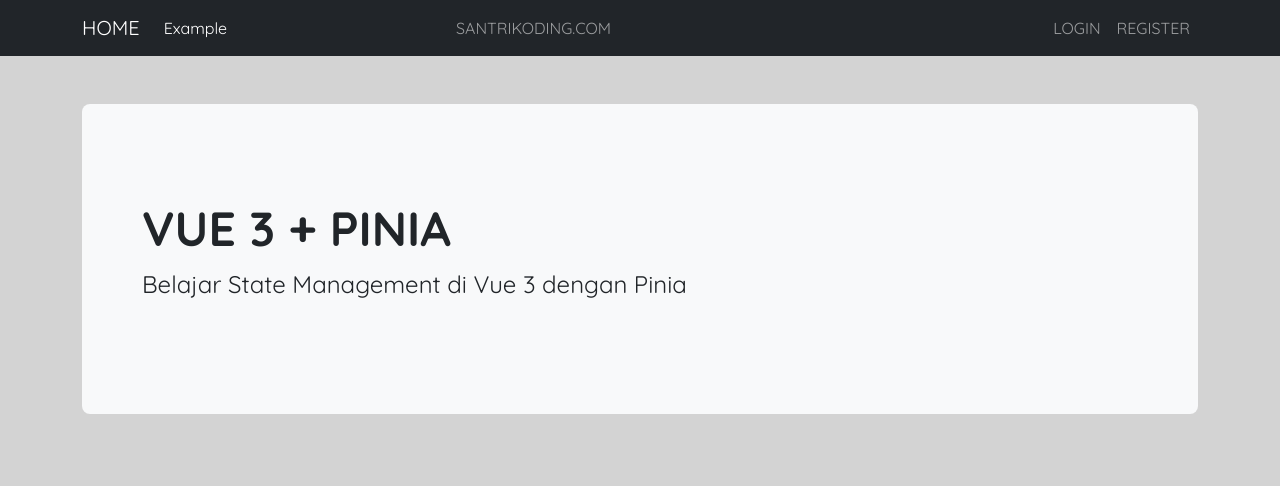
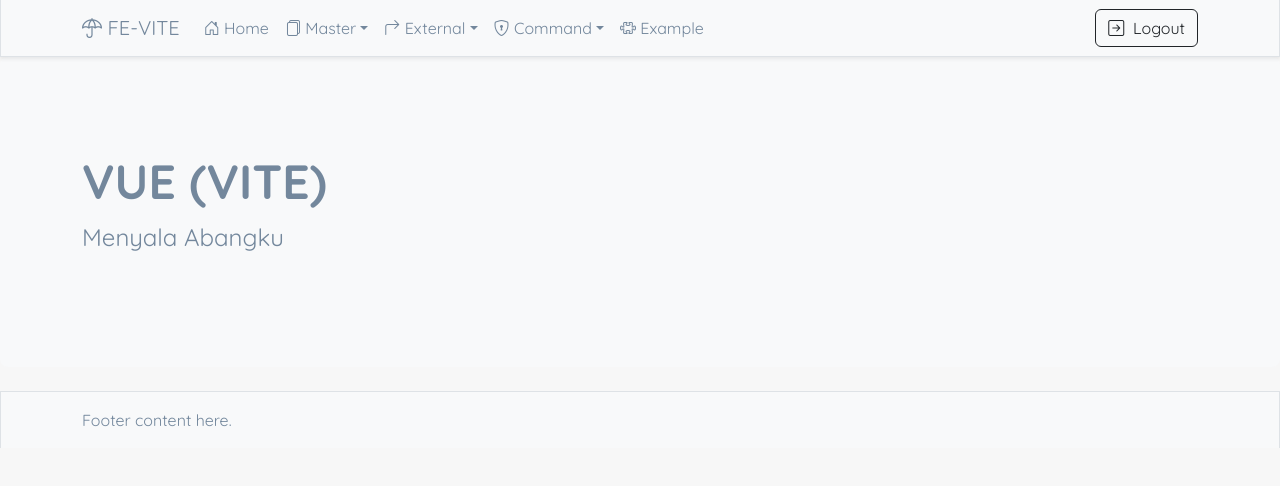
Before and after one commit to myulfi/fe-vite-vue, a Vue app: page / in a window 1280 px wide. Shown: the top 486 px of the page. Built offline with nearby package versions, Linux system fonts and the light colour scheme.

Commit message:
Add Navbar.vue

```diff
--- a/index.html
+++ b/index.html
@@ -13,7 +13,10 @@
   <link href="https://cdn.jsdelivr.net/npm/bootstrap-icons@1.11.0/font/bootstrap-icons.css" rel="stylesheet">
   <style>
     body {
-      background-color: lightgray;
+      background-color: #F7F7F7;
+      --bs-body-color: #73879C;
+      --bs-emphasis-color-rgb: #73879C;
+      --bs-secondary-color: #73879C;
       font-family: 'Quicksand', sans-serif
     }
   </style>
--- a/src/App.vue
+++ b/src/App.vue
@@ -1,50 +1,153 @@
+<script setup>
+import Navbar from './components/container/Navbar.vue';
+import Footer from './components/container/Footer.vue';
+
+const menuArray = [
+  {
+    "sequence": 1,
+    "color": "00aa00",
+    "name": "Home",
+    "icon": "bi-house-door",
+    "path": "/home"
+  },
+  {
+    "sequence": 10,
+    "color": "D43F3A",
+    "name": "Master",
+    "icon": "bi-files",
+    "children": [
+      {
+        "sequence": 1,
+        "color": "null",
+        "name": "Zone",
+        "icon": "bi-pin-map",
+        "path": "/master/zone"
+      }
+    ]
+  },
+  {
+    "sequence": 25,
+    "color": "08b5fb",
+    "name": "External",
+    "icon": "bi-arrow-90deg-right",
+    "children": [
+      {
+        "sequence": 1,
+        "color": "E7E7E7",
+        "name": "Server",
+        "icon": "bi-hdd-rack",
+        "path": "/external-data/server"
+      },
+      {
+        "sequence": 2,
+        "color": "E7E7E7",
+        "name": "Database",
+        "icon": "bi-database",
+        "path": "/external-data/database"
+      },
+      {
+        "sequence": 3,
+        "color": "E7E7E7",
+        "name": "API",
+        "icon": "bi-plugin",
+        "path": "/external-data/api"
+      }
+    ]
+  },
+  {
+    "sequence": 30,
+    "color": "ffc40d",
+    "name": "Command",
+    "icon": "bi-shield-lock",
+    "children": [
+      {
+        "sequence": 1,
+        "color": "E7E7E7",
+        "name": "Monitoring",
+        "icon": "bi-laptop",
+        "path": "/command/monitoring"
+      },
+      {
+        "sequence": 2,
+        "color": "E7E7E7",
+        "children": [
+          {
+            "sequence": 1,
+            "color": "E7E7E7",
+            "name": "Menu",
+            "icon": "bi-diagram-3",
+            "path": "/command/menu"
+          },
+          {
+            "sequence": 2,
+            "color": "E7E7E7",
+            "name": "Role",
+            "icon": "bi-file-ruled",
+            "path": "/command/role"
+          },
+          {
+            "sequence": 3,
+            "color": "E7E7E7",
+            "name": "User",
+            "icon": "bi-person",
+            "path": "/command/user"
+          }
+        ],
+        "name": "Access",
+        "icon": "bi-lock",
+        "path": "/command/access"
+      },
+      {
+        "sequence": 3,
+        "color": "E7E7E7",
+        "name": "Configuration",
+        "icon": "bi-gear",
+        "children": [
+          {
+            "sequence": 1,
+            "color": "E7E7E7",
+            "name": "Properties",
+            "icon": "bi-file-text",
+            "path": "/command/properties"
+          },
+          {
+            "sequence": 2,
+            "color": "null",
+            "name": "Language",
+            "icon": "bi-translate",
+            "path": "/command/language"
+          },
+          {
+            "sequence": 3,
+            "color": "null",
+            "name": "Procedure",
+            "icon": "bi-arrow-right",
+            "path": "/command/procedure"
+          },
+          {
+            "sequence": 4,
+            "color": "E7E7E7",
+            "name": "Email Scheduler",
+            "icon": "bi-envelope",
+            "path": "/command/email-scheduler"
+          }
+        ]
+      }
+    ],
+  },
+  {
+    "sequence": 99,
+    "color": "E7E7E7",
+    "name": "Example",
+    "icon": "bi-puzzle",
+    "path": "/test/example-template"
+  }
+];
+</script>
 <template>
   <div>
-    <nav class="navbar navbar-expand-lg bg-dark" data-bs-theme="dark">
-      <div class="container">
-        <router-link :to="{ name: 'home' }" class="navbar-brand">HOME</router-link>
-        <button
-          class="navbar-toggler"
-          type="button"
-          data-bs-toggle="collapse"
-          data-bs-target="#navbarSupportedContent"
-          aria-controls="navbarSupportedContent"
-          aria-expanded="false"
-          aria-label="Toggle navigation"
-        >
-          <span class="navbar-toggler-icon"></span>
-        </button>
-        <div class="collapse navbar-collapse" id="navbarSupportedContent">
-          <ul class="navbar-nav me-auto mb-2 mb-lg-0">
-            <li class="nav-item">
-              <router-link :to="{ name: 'example-template' }" class="nav-link active" aria-current="page">Example</router-link
-              >
-            </li>
-          </ul>
-          <ul class="navbar-nav me-auto mb-2 mb-lg-0" role="search">
-            <a
-              href="https://santrikoding.com"
-              target="_blank"
-              class="nav-link"
-              >SANTRIKODING.COM</a
-            >
-          </ul>
-          <ul class="navbar-nav ms-auto mb-2 mb-lg-0">
-            <li class="nav-item">
-              <router-link :to="{ name: 'login' }" class="nav-link" aria-current="page">LOGIN</router-link>
-            </li>
-            <li class="nav-item">
-              <router-link :to="{ name: 'register' }" class="nav-link" aria-current="page">REGISTER</router-link>
-            </li>
-          </ul>
-        </div>
-      </div>
-    </nav>
-
-    <!--- render router view -->
-    <div class="container mt-5">
-      <router-view></router-view>
-    </div>
-
+    <Navbar :data="menuArray" />
+    <router-view></router-view>
+    <Footer></Footer>
   </div>
 </template>
--- a/src/components/Table.vue
+++ b/src/components/Table.vue
@@ -119,10 +119,8 @@ const paginationButton = (currentPage, pageAmount, limitButton) => {
                         data-bs-toggle="dropdown">
                         <span :class="bulkOptionLoadingFlag ? 'spinner-border spinner-border-sm mx-2' : null"
                             role="status" aria-hidden="true"></span>
-                        <span class="bi-stack">
-                            &nbsp;{{ checkBoxArray?.length > 0 ? '(' + checkBoxArray?.length + ') ' : null }}
-                            Bulk Option
-                        </span>
+                        <span class="bi-stack">&nbsp;{{ checkBoxArray?.length > 0 ? '(' + checkBoxArray?.length + ')' :
+                            null }}Bulk Option</span>
                     </button>
                     <div class="dropdown-menu">
                         <Dropdown v-for="(bulkOption, index) in bulkOptionArray" :key="index" :label="bulkOption.label"
@@ -132,15 +130,13 @@ const paginationButton = (currentPage, pageAmount, limitButton) => {
             </div>
         </div>
         <div class="clearfix">
-            <div class="float-sm-start mb-2">
-                Show&nbsp;
-                <select class="p-1" v-model="sizePage" @change="onPageChange(1, $event.target.value, search)">
+            <div class="float-sm-start mb-2">Show&nbsp;<select class="p-1" v-model="sizePage"
+                    @change="onPageChange(1, $event.target.value, search)">
                     <option v-for="(length, index) in lengthArray" :key="index" :value="length">{{ length }}</option>
-                </select>
-                &nbsp;entires
+                </select>&nbsp;entires
             </div>
             <div class="float-sm-end d-grid d-sm-flex mb-2">
-                <input type="text" autoFocus v-model="search" placeholder="Search" class="form-control form-control-sm"
+                <input autoFocus type="text" v-model="search" placeholder="Search" class="form-control form-control-sm"
                     @keydown.enter="onPageChange(1, sizePage, search)" />
             </div>
         </div>
--- /dev/null
+++ b/src/components/container/Footer.vue
@@ -0,0 +1,7 @@
+<template>
+    <footer class="footer mt-auto py-3 bg-light border border-bottom-0">
+        <div class="container">
+            <span class="text-muted">Footer content here.</span>
+        </div>
+    </footer>
+</template>
--- /dev/null
+++ b/src/components/container/Navbar.vue
@@ -0,0 +1,48 @@
+<script setup>
+import NavbarLink from './NavbarLink.vue';
+
+const props = defineProps({
+    data: { type: Array, required: false, default: [] }
+})
+</script>
+
+<template>
+    <nav class="navbar navbar-expand-lg navbar-light bg-light shadow-sm border border-top-0">
+        <div class="container">
+            <router-link :to="{ path: '/' }" class="navbar-brand">
+                <span class="bi-umbrella">&nbsp;FE-VITE</span>
+            </router-link>
+            <button class="navbar-toggler" type="button" data-bs-toggle="collapse"
+                data-bs-target="#navbarSupportedContent" aria-controls="navbarSupportedContent" aria-expanded="false"
+                aria-label="Toggle navigation">
+                <span class="navbar-toggler-icon"></span>
+            </button>
+            <div class="collapse navbar-collapse" id="navbarSupportedContent">
+                <NavbarLink :data="data" :level="0" />
+                <div class="d-flex">
+                    <button class="btn btn-outline-dark" type="button">
+                        <span class="bi-arrow-right-square">&nbsp;&nbsp;Logout</span>
+                    </button>
+                </div>
+            </div>
+        </div>
+    </nav>
+</template>
+
+<style>
+.dropdown-menu .dropdown-menu {
+    margin-left: 0;
+    margin-right: 0;
+}
+
+.dropdown-menu>.dropdown>.dropdown-menu {
+    display: none;
+    left: 100%;
+    top: 0;
+    position: absolute;
+}
+
+.dropdown-menu>.dropdown:hover>.dropdown-menu {
+    display: block;
+}
+</style>
--- /dev/null
+++ b/src/components/container/NavbarLink.vue
@@ -0,0 +1,24 @@
+<script setup>
+const props = defineProps({
+    data: { type: Array, required: false, default: [] }
+    , level: { type: Number, required: false, default: 0 }
+})
+</script>
+
+<template>
+    <ul :class="level === 0 ? 'navbar-nav me-auto mb-2 mb-lg-0' : 'dropdown-menu'">
+        <li v-for="(datum, index) in data" :key="index"
+            :class="'nav-item ' + (datum.children?.length > 0 ? 'dropdown' : null)">
+            <router-link v-if="datum.children === undefined" :to="{ path: datum.path }"
+                :class="level === 0 ? 'nav-link' : 'dropdown-item'">
+                <i :class="datum.icon"></i>&nbsp;{{ datum.name }}
+            </router-link>
+            <a v-if="datum.children?.length > 0"
+                :class="(level === 0 ? 'nav-link' : 'dropdown-item') + ' dropdown-toggle'" id="navbarDropdown"
+                :role="level === 0 ? 'button' : null" data-bs-toggle="dropdown" aria-expanded="false">
+                <i :class="datum.icon"></i>&nbsp;{{ datum.name }}
+            </a>
+            <NavbarLink v-if="datum.children?.length > 0" :data="datum.children" :level="level + 1" />
+        </li>
+    </ul>
+</template>
--- a/src/router/index.js
+++ b/src/router/index.js
@@ -5,6 +5,11 @@ import { createRouter, createWebHistory } from 'vue-router'
 const routes = [
     {
         path: '/',
+        name: 'homeMain',
+        component: () => import( /* webpackChunkName: "home" */ '../views/home.vue')
+    },
+    {
+        path: '/home',
         name: 'home',
         component: () => import( /* webpackChunkName: "home" */ '../views/home.vue')
     },
--- a/src/views/home.vue
+++ b/src/views/home.vue
@@ -4,9 +4,9 @@
 
 <template>
     <div class="p-5 mb-4 bg-light rounded-3">
-        <div class="container-fluid py-5">
-            <h1 class="display-5 fw-bold">VUE 3 + PINIA</h1>
-            <p class="col-md-8 fs-4">Belajar State Management di Vue 3 dengan Pinia</p>
+        <div class="container py-5">
+            <h1 class="display-5 fw-bold">VUE (VITE)</h1>
+            <p class="col-md-8 fs-4">Menyala Abangku</p>
         </div>
     </div>
 </template>
--- a/src/views/test/exampleTemplate.vue
+++ b/src/views/test/exampleTemplate.vue
@@ -335,6 +335,9 @@ const deleteExampleTemplate = async (id) => {
         </Modal>
         <Dialog id="dialog_id" :type="dialog.type" :message="dialog.message" :onConfirm="dialog.onConfirm" />
         <Toast id="toast_id" :type="toast.type" :message="toast.message" />
+        <div className="row">
+            <h3><span className="bi-puzzle">&nbsp;Example</span></h3>
+        </div>
         <div class="row">
             <div class="col-md-12">
                 <div class="card border-0 rounded shadow">
```
